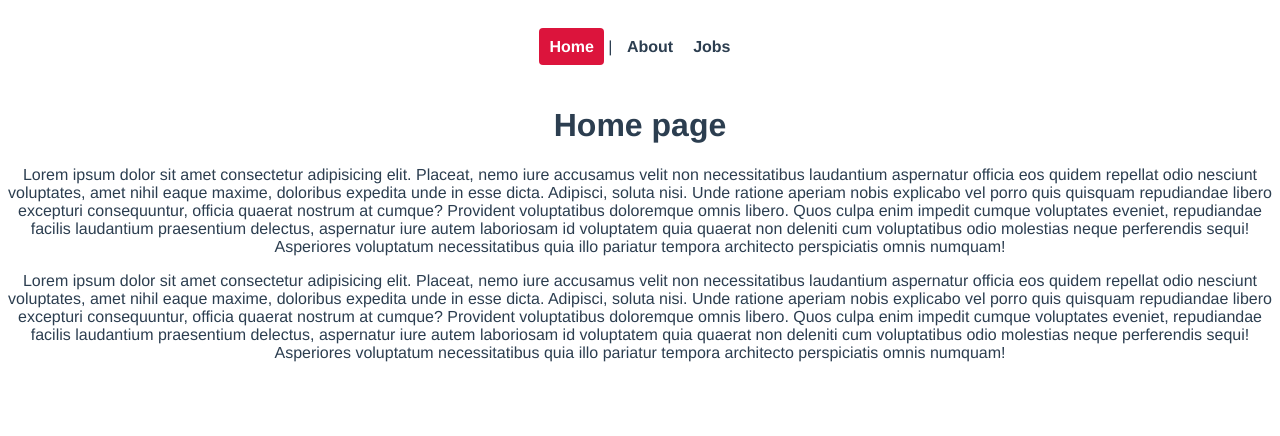
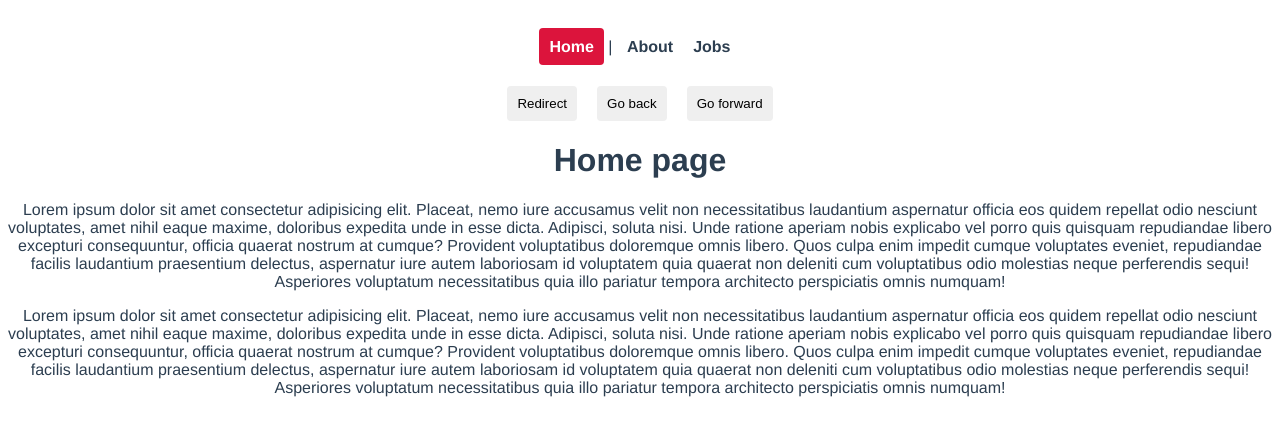
Before and after one commit to TairilKK/vue-journey, a Vue app in the folder jobs/: page / in a window 1280 px wide. Shown: the top 436 px of the page. Built offline with nearby package versions, Linux system fonts and the light colour scheme.

Commit message:
moving back, forward and redirect

```diff
--- a/jobs/src/App.vue
+++ b/jobs/src/App.vue
@@ -4,9 +4,29 @@
     <router-link :to="{ name: 'about' }">About</router-link>
     <router-link :to="{ name: 'jobs' }">Jobs</router-link>
   </nav>
+
+  <button @click="redirect">Redirect</button>
+  <button @click="back">Go back</button>
+  <button @click="forward">Go forward</button>
   <router-view />
 </template>
 
+<script>
+export default {
+  name: "App",
+  methods: {
+    redirect() {
+      this.$router.push({ name: "home" });
+    },
+    back() {
+      this.$router.go(-1);
+    },
+    forward() {
+      this.$router.go(1);
+    },
+  },
+};
+</script>
 <style>
 #app {
   font-family: Avenir, Helvetica, Arial, sans-serif;
@@ -32,4 +52,11 @@ nav a.router-link-exact-active {
   color: white;
   background: crimson;
 }
+button {
+  padding: 10px;
+  border-radius: 4px;
+  margin: 0 10px;
+  border: none;
+  cursor: pointer;
+}
 </style>
```
